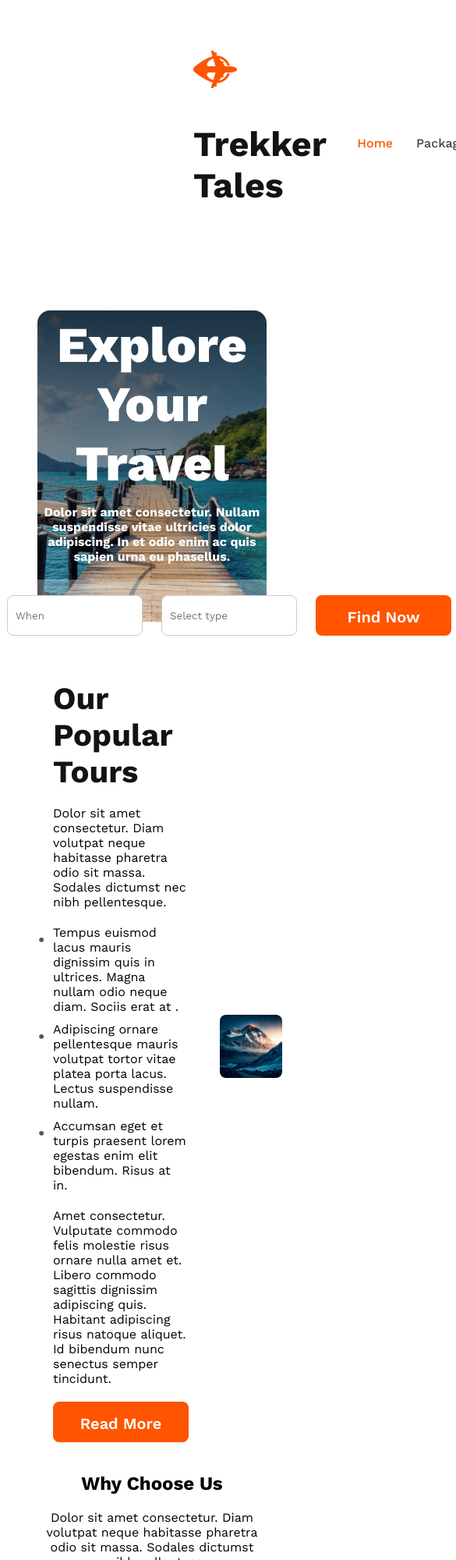
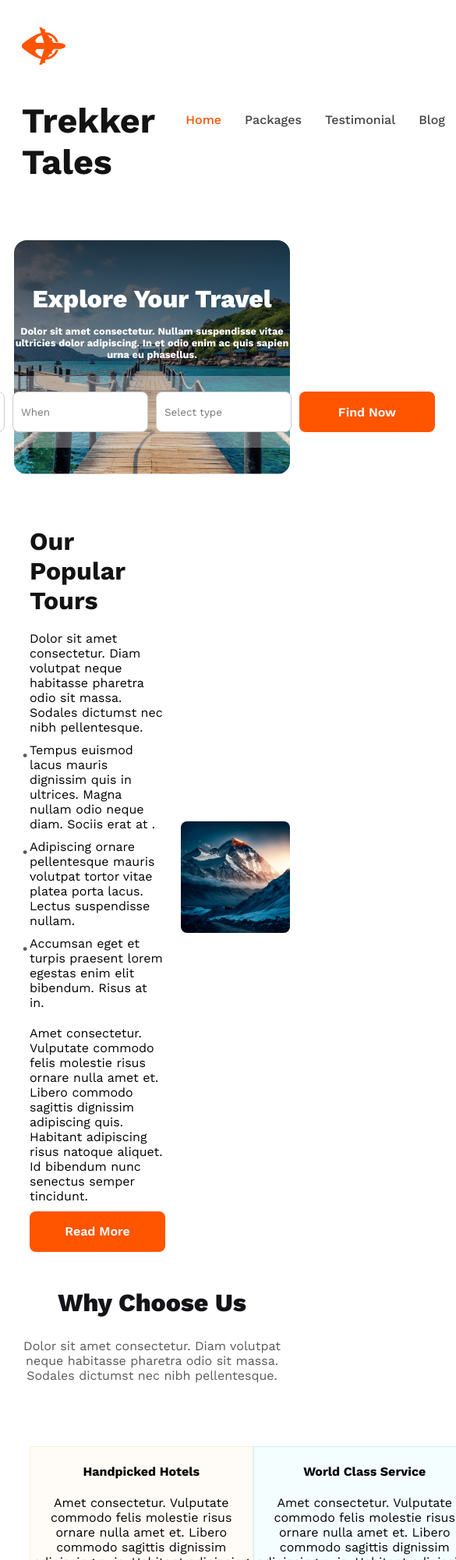
Before and after one commit to NirjonaAkter/Trekker-Tales, a plain HTML site: page index.html in a window 390 px wide. Shown: the top 2000 px of the page at 78% size, 585 px wide, since content can reach past the window. Drawn offline with nearby package versions, Linux system fonts and the light colour scheme.

Commit message:
choose almost complet

```diff
--- a/index.html
+++ b/index.html
@@ -54,16 +54,31 @@
                 <img src="Images/Rectangle 4.png" alt="">
             </div>
         </section>
-        <section>
-            <div>
+        <section class="choose-section">
+            <div class="choose-container">
                 <h1>Why Choose Us</h1>
                 <p>Dolor sit amet consectetur. Diam volutpat neque habitasse pharetra odio sit massa. Sodales dictumst nec nibh pellentesque.</p>
             </div>
         </section>
-
-
+        <section class="box-section">
+            <div class="box1">
+                <i class="fas fa-hotel"></i>
+                <h4>Handpicked Hotels</h4>
+                <p>Amet consectetur. Vulputate commodo felis molestie risus  ornare nulla amet et. Libero commodo sagittis dignissim adipiscing quis. Habitant adipiscing risus natoque aliquet. </p>
+            </div>
+            <div class="box2">
+                <i class="fas fa-globe"></i>
+                <h4>World Class Service</h4>
+                <p>Amet consectetur. Vulputate commodo felis molestie risus  ornare nulla amet et. Libero commodo sagittis dignissim adipiscing quis. Habitant adipiscing risus natoque aliquet. </p>
+            </div>
+        </section>
+        <section class="box-section2">
+            <div class="box3">
+                <i class="fas fa-heart"></i>
+                <h4>Best Price Guarantee</h4>
+                <p>Amet consectetur. Vulputate commodo felis molestie risus  ornare nulla amet et. Libero commodo sagittis dignissim adipiscing quis. Habitant adipiscing risus natoque aliquet. </p>
+            </div>
+        </section>
     </main>
-
-
 </body>
 </html>
--- a/styles/trekker.css
+++ b/styles/trekker.css
@@ -32,7 +32,7 @@ nav {
     align-items: center;
 }
 
-nav > ul {
+nav>ul {
     display: flex;
 }
 
@@ -53,7 +53,8 @@ nav li a {
     position: relative;
     height: 400px;
     background: linear-gradient(180deg, rgba(19, 19, 24, 0.80) 0%, rgba(19, 19, 24, 0.00) 100%), url('../Images/Group\ 13\ \(1\)\ \(1\).png') center/cover no-repeat;
-    border-radius: 16px; /* Add border-radius */
+    border-radius: 16px;
+    /* Add border-radius */
     color: #fff;
     text-align: center;
     display: flex;
@@ -64,7 +65,8 @@ nav li a {
 }
 
 .banner h1 {
-    font-size: 4rem; /* 64px converted to rem */
+    font-size: 4rem;
+    /* 64px converted to rem */
     font-weight: 800;
     color: #FFF;
     margin-bottom: 15px;
@@ -85,13 +87,20 @@ main {
 
 
 .search-form {
-    display: inline-flex; /* Set display to inline-flex */
-    align-items: center; /* Adjusted to center vertically */
-    gap: 24px; /* Add gap between items */
-    margin-top: 20px; /* Add margin for separation from the h6 */
-    background: rgba(255, 255, 255, 0.30); /* Set background color */
-    padding: 20px; /* Add padding as needed */
-    border-radius: 8px; /* Add border-radius */
+    display: inline-flex;
+    /* Set display to inline-flex */
+    align-items: center;
+    /* Adjusted to center vertically */
+    gap: 24px;
+    /* Add gap between items */
+    margin-top: 20px;
+    /* Add margin for separation from the h6 */
+    background: rgba(255, 255, 255, 0.30);
+    /* Set background color */
+    padding: 20px;
+    /* Add padding as needed */
+    border-radius: 8px;
+    /* Add border-radius */
 }
 
 .search-form input {
@@ -114,7 +123,8 @@ main {
     cursor: pointer;
     border: 0;
     text-align: center;
-    padding: 16px; /* Adjust padding as needed */
+    padding: 16px;
+    /* Adjust padding as needed */
 }
 
 /*  section style */
@@ -131,13 +141,16 @@ section {
 .mount-container h1 {
     font-size: 2.5rem;
     color: #131313;
-    margin-bottom: 20px; /* Add margin to separate h1 from the following content */
-    text-align: left; /* Align text to the left */
+    margin-bottom: 20px;
+    /* Add margin to separate h1 from the following content */
+    text-align: left;
+    /* Align text to the left */
 }
 
 .mount-container p {
     margin-bottom: 20px;
-    text-align: left; /* Align text to the left */
+    text-align: left;
+    /* Align text to the left */
 }
 
 .mount-container ul {
@@ -149,7 +162,8 @@ section {
 
 .mount-container li {
     margin-bottom: 10px;
-    text-align: left; /* Align text to the left */
+    text-align: left;
+    /* Align text to the left */
     position: relative;
 }
 
@@ -169,7 +183,185 @@ section img {
     border-radius: 8px;
     margin-left: 20px;
 }
+
 .read-more-button-container {
     text-align: left;
     margin-top: 10px;
 }
+
+/* choose section */
+.choose-section p {
+    color: rgba(19, 19, 24, 0.70);
+    text-align: center;
+}
+
+.choose-section h1 {
+    color: #131318;
+    text-align: center;
+    font-size: 40px;
+    font-weight: 800;
+
+}
+
+.center-section {
+    display: flex;
+    flex-direction: column;
+    align-items: center;
+    gap: 50px;
+    /* Adjust the gap as needed */
+    margin-top: 50px;
+    /* Adjust the top margin as needed */
+}
+
+.choose-section {
+    text-align: center;
+}
+
+.choose-container {
+    max-width: 600px;
+    /* Adjust the max-width as needed */
+    margin: 0 auto;
+}
+
+/* box section */
+.box-section {
+    display: flex;
+    flex-wrap: wrap;
+    justify-content: space-between;
+    align-items: center;
+    padding: 20px;
+}
+
+/* Common styles for the boxes */
+.box {
+    width: 100%;
+    height: 100%;
+    border-radius: 16px;
+    margin: 15px;
+    padding: 20px;
+    text-align: left;
+}
+
+.box i {
+    font-size: 2rem;
+    margin-right: 10px;
+    color: #3498db;
+}
+
+.box h4 {
+    margin: 0;
+    color: #333;
+}
+
+.box p {
+    margin: 10px 0;
+    color: #666;
+}
+
+/* Styles for the first section */
+.box-section {
+    display: flex;
+    justify-content: space-between;
+    width: 573px;
+    height: 284px;
+}
+
+.box1 {
+    background-color: rgba(251, 181, 99, 0.05);
+    border: 1px solid rgba(251, 181, 99, 0.20);
+    flex: 1;
+}
+
+.box2 {
+    background-color: rgba(41, 206, 246, 0.05);
+    border: 1px solid rgba(41, 206, 246, 0.20);
+    flex: 1;
+}
+
+/* Styles for the second section */
+.box-section2 {
+    display: flex;
+    justify-content: center;
+    align-items: center;
+    width: 573px;
+    height: 284px;
+}
+
+.box3 {
+    background-color: rgba(233, 68, 68, 0.05);
+    border: 1px solid rgba(233, 68, 68, 0.20);
+    flex: 1;
+}
+
+
+
+/* Responsive styles for mobile devices */
+@media screen and (max-width: 600px) {
+    header {
+        padding: 20px;
+    }
+
+    .banner {
+        height: 300px;
+    }
+
+    .banner h1 {
+        font-size: 2rem;
+    }
+
+    .banner h6 {
+        font-size: 0.8rem;
+    }
+
+    main {
+        padding: 10px;
+    }
+
+    .search-form {
+        gap: 10px;
+    }
+
+    .btn-primary,
+    .color {
+        font-size: 1rem;
+    }
+
+    section img {
+        max-width: 100%;
+        margin-left: 0;
+    }
+
+    .mount-container h1 {
+        font-size: 2rem;
+    }
+
+    .mount-container p {
+        margin-bottom: 10px;
+    }
+
+    .mount-container li::before {
+        font-size: 1.2em;
+        left: -10px;
+    }
+
+    .read-more-button-container,
+    .choose-section p,
+    .choose-section h1,
+    .center-section {
+        text-align: center;
+    }
+
+    .choose-section h1 {
+        font-size: 2rem;
+    }
+
+    .center-section {
+        gap: 20px;
+        margin-top: 20px;
+    }
+
+    .choose-container {
+        max-width: 100%;
+        margin: 0 auto;
+    }
+}
```
